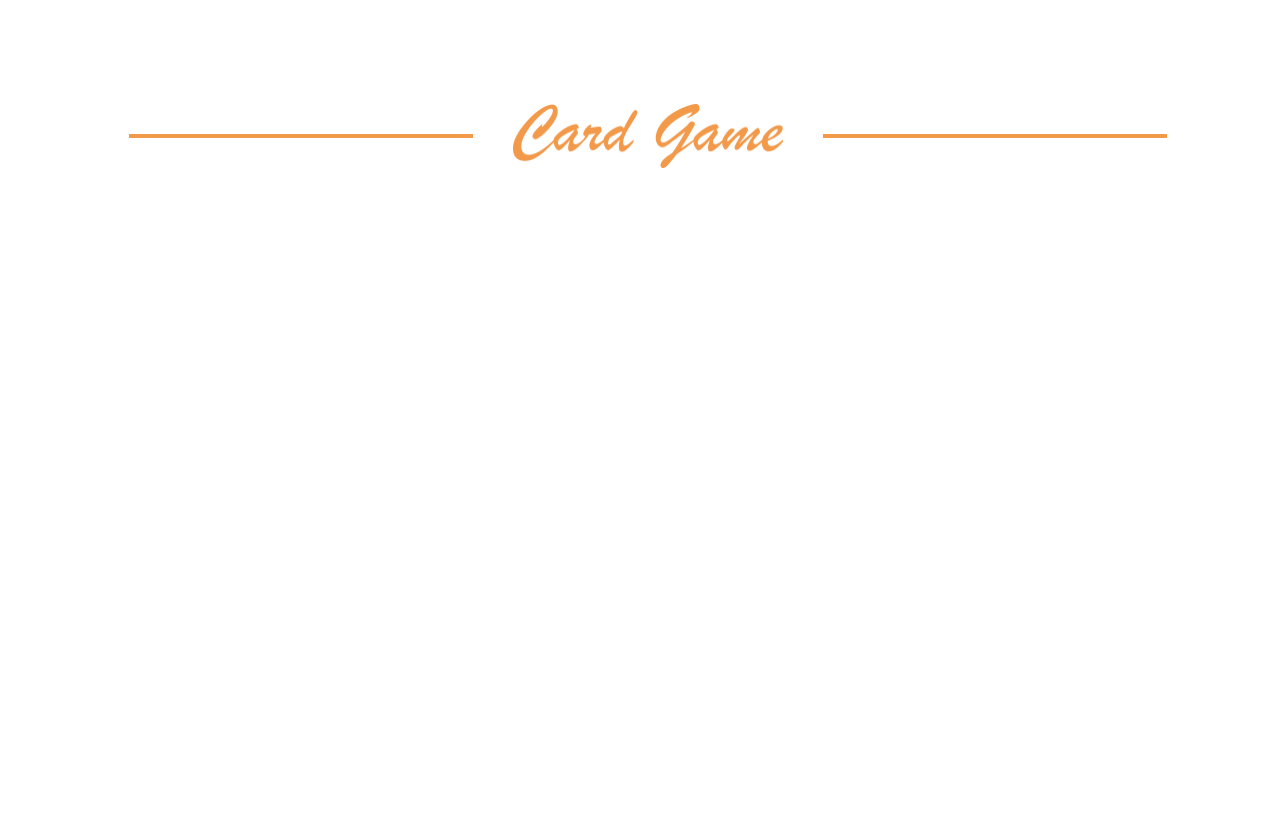
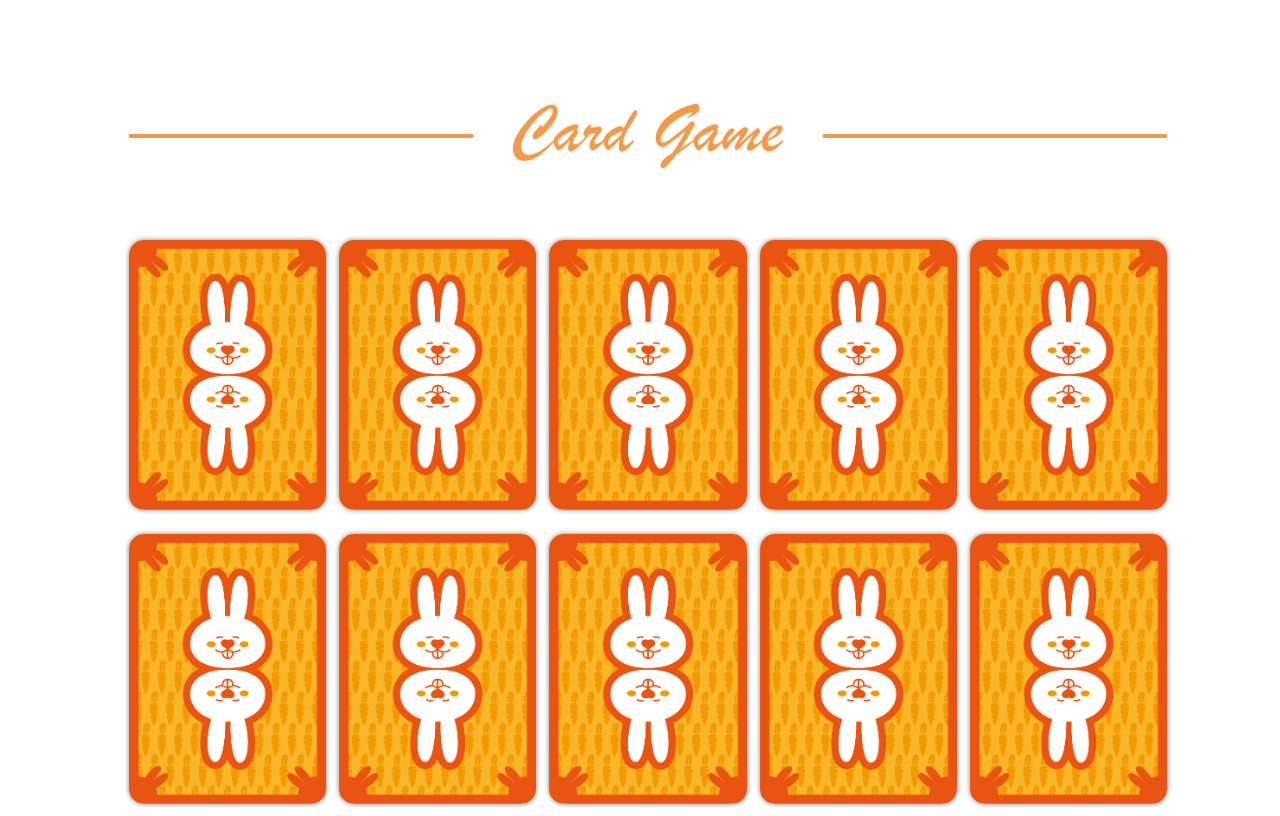
Before and after one commit to ono212/CardGame, a website with bundled scripts: page index.html in a window 1280 px wide. Built offline with nearby package versions, Linux system fonts and the light colour scheme.

Commit message:
feat: 카드 리스트 UI 구현

```diff
--- a/src/js/App.js
+++ b/src/js/App.js
@@ -1,5 +1,7 @@
 import Title from "./components/Title.js";
+import CardList from "./components/CardList.js";
 
 export default function App({ $target }) {
   const title = new Title({ $target });
+  const cardList = new CardList({ $target });
 }
--- /dev/null
+++ b/src/js/components/CardList.js
@@ -0,0 +1,51 @@
+function shuffleCard(cardNum) {
+  let cardTotalNum = cardNum * 2; // 쌍을 이뤄 존재하기 때문에 *2 를 해준다.
+  const cardIndex = [];
+
+  for (let i = 0; i < cardTotalNum; i++) {
+    let randomNum = Math.floor(Math.random() * cardTotalNum);
+
+    if (!cardIndex.includes(randomNum)) cardIndex.push(randomNum);
+    else i--;
+  }
+
+  return cardIndex;
+}
+
+export default function CardList({ $target }) {
+  const $cardListList = document.createElement("div");
+  $cardListList.className = "cardList";
+  $target.appendChild($cardListList);
+
+  let shuffleIndex = shuffleCard(5);
+  let cardIndex = -1;
+  const cards = [];
+
+  for (let i = 1; i < 6; i++) {
+    const cardImage1 = new Image();
+    const cardImage2 = new Image();
+
+    cards.push([shuffleIndex[++cardIndex], i], [shuffleIndex[++cardIndex], i]);
+  }
+
+  cards.sort((a, b) => a[0] - b[0]);
+
+  const $cardList = document.querySelector(".cardList");
+
+  this.render = () => {
+    $cardListList.innerHTML = `
+      ${cards
+        .map(
+          (card) =>
+            `<div class="card" data-shuffle-id="${card[0]}" data-card-id="${card[1]}">
+              <img class="front" data-card-id="${card[1]}"src="/src/images/card_${card[1]}.png" alt="앞면"/>
+              <img class="back" src="/src/images/back.png" alt="뒷면"/>
+            </div>
+            `
+        )
+        .join("")}
+    `;
+  };
+
+  this.render();
+}
--- a/src/style/style.css
+++ b/src/style/style.css
@@ -41,3 +41,40 @@
   text-indent: 100%;
   white-space: nowrap;
 }
+
+.cardList {
+  display: flex;
+  flex-wrap: wrap;
+  height: 564px;
+  justify-content: space-between;
+  align-content: space-between;
+  perspective: 1000px;
+}
+
+.card {
+  position: relative;
+  width: 19%;
+  height: 270px;
+  border-radius: 15px;
+  perspective: 1100px;
+  transition: 0.4s;
+  transform-style: preserve-3d;
+}
+
+.front,
+.back {
+  position: absolute;
+  width: 100%;
+  height: 100%;
+  backface-visibility: hidden;
+  border-radius: 15px;
+  box-shadow: 0px 0px 5px rgba(0, 0, 0, 0.5);
+}
+
+.front {
+  transform: rotateY(180deg); /* 미리 돌려놓는다. */
+}
+
+.flipped {
+  transform: rotateY(180deg);
+}
```
